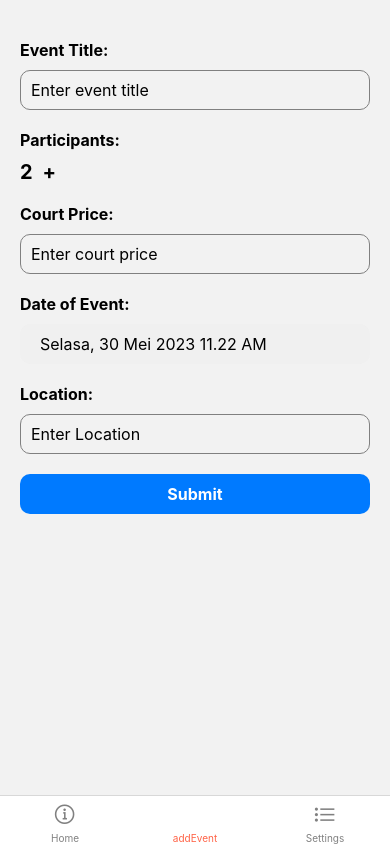
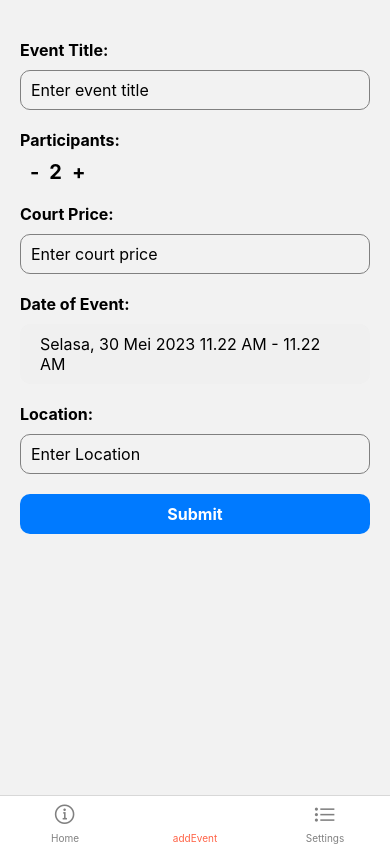
Before and after one commit to Kasfi99/Re-Port, a React Native app in the folder client/: screen /addEvent in a window 390 px wide. Built offline with nearby package versions, Linux system fonts and the light colour scheme.

Commit message:
addEventForm

```diff
--- a/client/screens/addEventFormScreen.jsx
+++ b/client/screens/addEventFormScreen.jsx
@@ -19,25 +19,33 @@ export default function AddEventFormScreen() {
   const [courtPrice, setCourtPrice] = useState("");
   const [date, setDate] = useState(new Date());
   const [showDatePicker, setShowDatePicker] = useState(false);
-  const [showTimePicker, setShowTimePicker] = useState(false);
+  const [showStartTimePicker, setShowStartTimePicker] = useState(false);
+  const [showEndTimePicker, setShowEndTimePicker] = useState(false);
   const [selectedLocation, setSelectedLocation] = useState(null);
   const [isLocationModalVisible, setIsLocationModalVisible] = useState(false);
+  const [startTime, setStartTime] = useState(new Date());
+  const [endTime, setEndTime] = useState(new Date());
 
   const handleDateChange = (event, selectedDate) => {
     setShowDatePicker(false);
     if (selectedDate) {
       setDate(selectedDate);
-      setShowTimePicker(true);
+      setShowStartTimePicker(true);
     }
   };
 
-  const handleTimeChange = (event, selectedTime) => {
-    setShowTimePicker(false);
+  const handleStartTimeChange = (event, selectedTime) => {
+    setShowStartTimePicker(false);
     if (selectedTime) {
-      const selectedDate = new Date(date);
-      selectedDate.setHours(selectedTime.getHours());
-      selectedDate.setMinutes(selectedTime.getMinutes());
-      setDate(selectedDate);
+      setStartTime(selectedTime);
+      setShowEndTimePicker(true);
+    }
+  };
+
+  const handleEndTimeChange = (event, selectedTime) => {
+    setShowEndTimePicker(false);
+    if (selectedTime) {
+      setEndTime(selectedTime);
     }
   };
 
@@ -45,12 +53,20 @@ export default function AddEventFormScreen() {
     setShowDatePicker(true);
   };
 
+  const handleShowStartTimePicker = () => {
+    setShowStartTimePicker(true);
+  };
+
+  const handleShowEndTimePicker = () => {
+    setShowEndTimePicker(true);
+  };
+
   const handleIncreaseParticipants = () => {
     setParticipants(participants + 1);
   };
 
   const handleDecreaseParticipants = () => {
-    if (participants > 2) {
+    if (participants > 1) {
       setParticipants(participants - 1);
     }
   };
@@ -61,6 +77,8 @@ export default function AddEventFormScreen() {
       participants,
       courtPrice,
       date,
+      startTime,
+      endTime,
       selectedLocation,
     };
     console.log("Event Data:", eventData);
@@ -77,7 +95,7 @@ export default function AddEventFormScreen() {
       />
       <Text style={styles.label}>Participants:</Text>
       <View style={styles.participantsContainer}>
-        {participants > 2 && (
+        {participants > 1 && (
           <TouchableOpacity onPress={handleDecreaseParticipants}>
             <Text style={styles.participantsButton}>-</Text>
           </TouchableOpacity>
@@ -107,7 +125,13 @@ export default function AddEventFormScreen() {
             month: "long",
             day: "numeric",
           })}{" "}
-          {date.toLocaleTimeString("id-ID", {
+          {startTime.toLocaleTimeString("id-ID", {
+            hour12: true,
+            hour: "2-digit",
+            minute: "2-digit",
+          })}{" "}
+          -{" "}
+          {endTime.toLocaleTimeString("id-ID", {
             hour12: true,
             hour: "2-digit",
             minute: "2-digit",
@@ -122,19 +146,22 @@ export default function AddEventFormScreen() {
           onChange={handleDateChange}
         />
       )}
-      {showTimePicker && (
+      {showStartTimePicker && (
         <DateTimePicker
-          value={date}
+          value={startTime}
           mode="time"
           display="default"
-          onChange={handleTimeChange}
+          onChange={handleStartTimeChange}
         />
       )}
-      <TextInput
-        style={styles.hiddenInput}
-        value={date.toLocaleString()}
-        editable={false}
-      />
+      {showEndTimePicker && (
+        <DateTimePicker
+          value={endTime}
+          mode="time"
+          display="default"
+          onChange={handleEndTimeChange}
+        />
+      )}
 
       <Text style={styles.label}>Location:</Text>
       <TouchableOpacity
```
Also changed, not shown: 1 other file (tests, documents, lock files or other folders).
